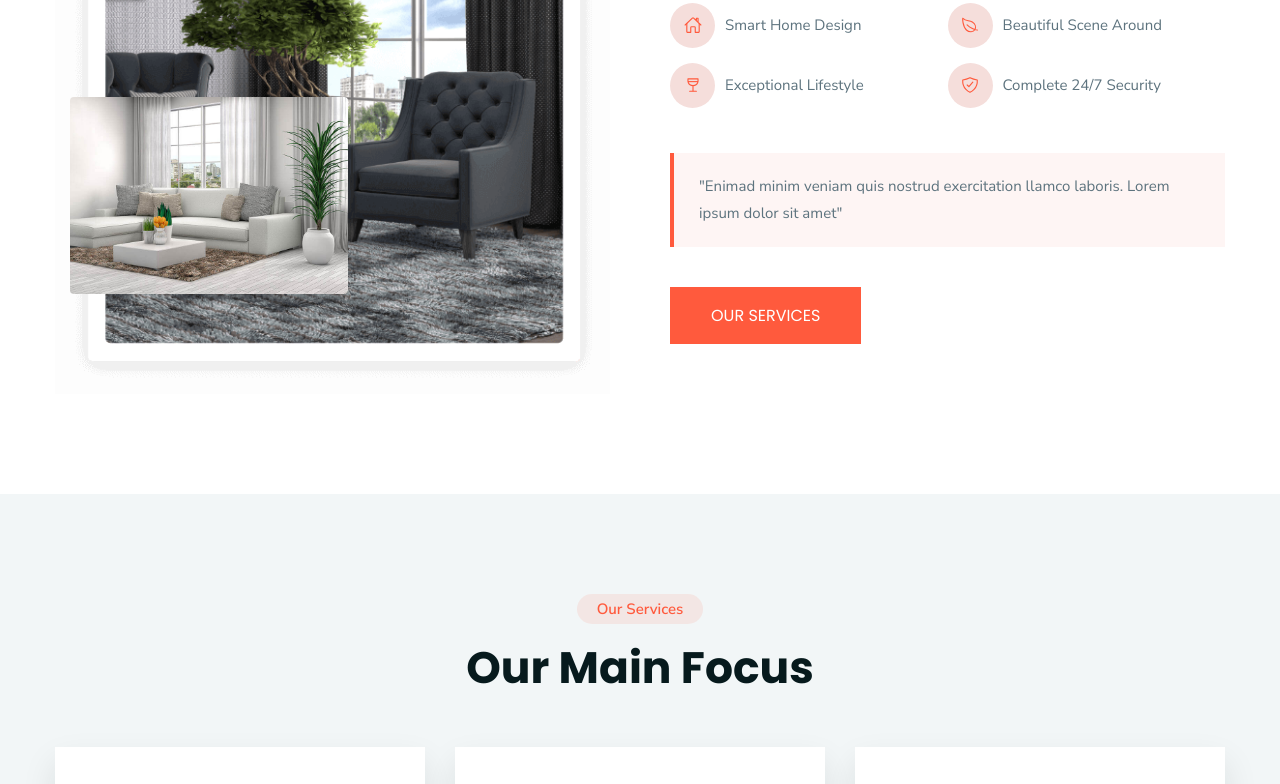
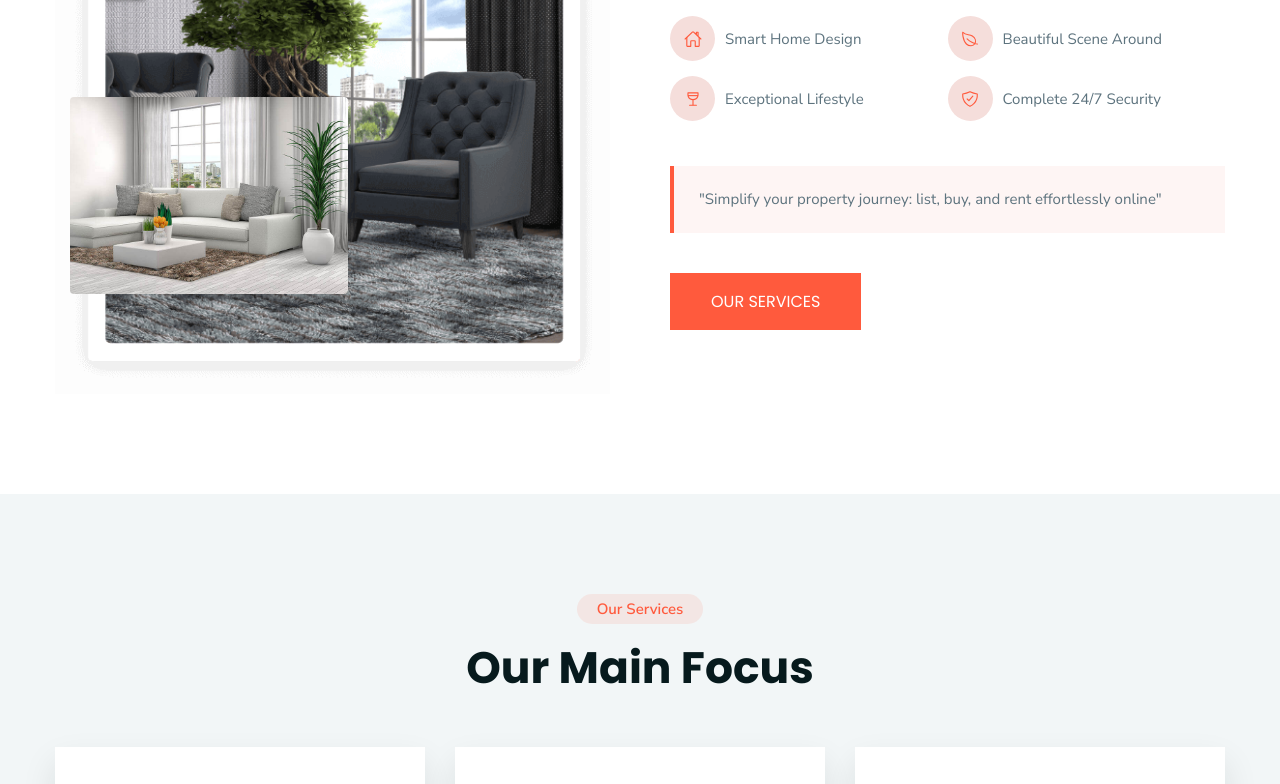
Before and after one commit to muditrajsade/Homes28, a plain HTML site: page index.html in a window 1280 px wide. Shown: the part 1208-1992 px from the top of the page. Drawn offline with nearby package versions, Linux system fonts and the light colour scheme.

Commit message:
Add files via upload

```diff
--- a/index.html
+++ b/index.html
@@ -270,8 +270,7 @@
             </ul>
 
             <p class="callout">
-              "Enimad minim veniam quis nostrud exercitation
-              llamco laboris. Lorem ipsum dolor sit amet"
+                "Simplify your property journey: list, buy, and rent effortlessly online"
             </p>
 
             <a href="#service" class="btn">Our Services</a>
@@ -1257,7 +1256,8 @@
           </a>
 
           <p class="section-text">
-            Lorem Ipsum is simply dummy text of the and typesetting industry. Lorem Ipsum is dummy text of the printing.
+            Streamlined web app for seamless house listing, buying, and renting experiences
+
           </p>
 
           <ul class="contact-list">
```
